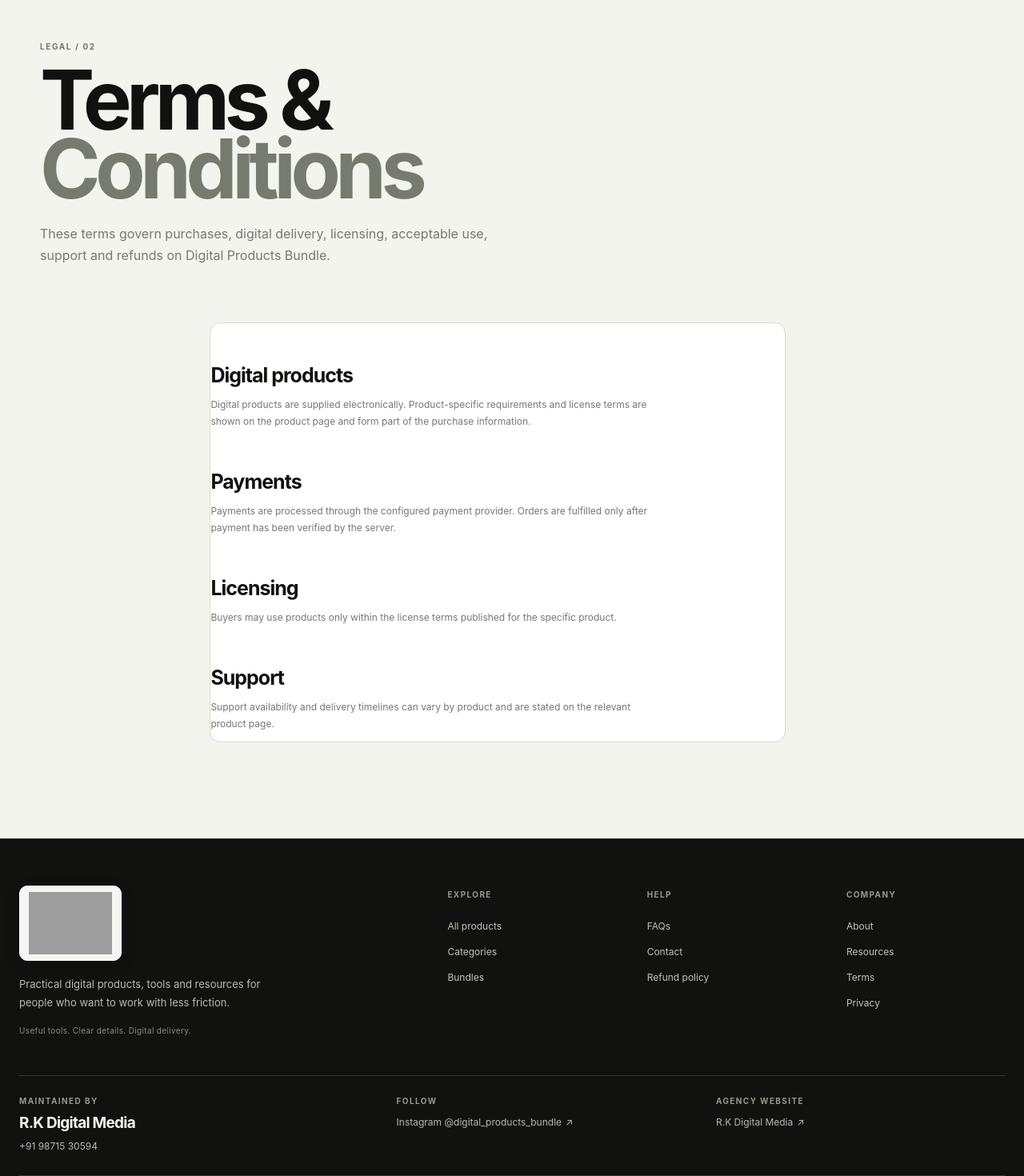
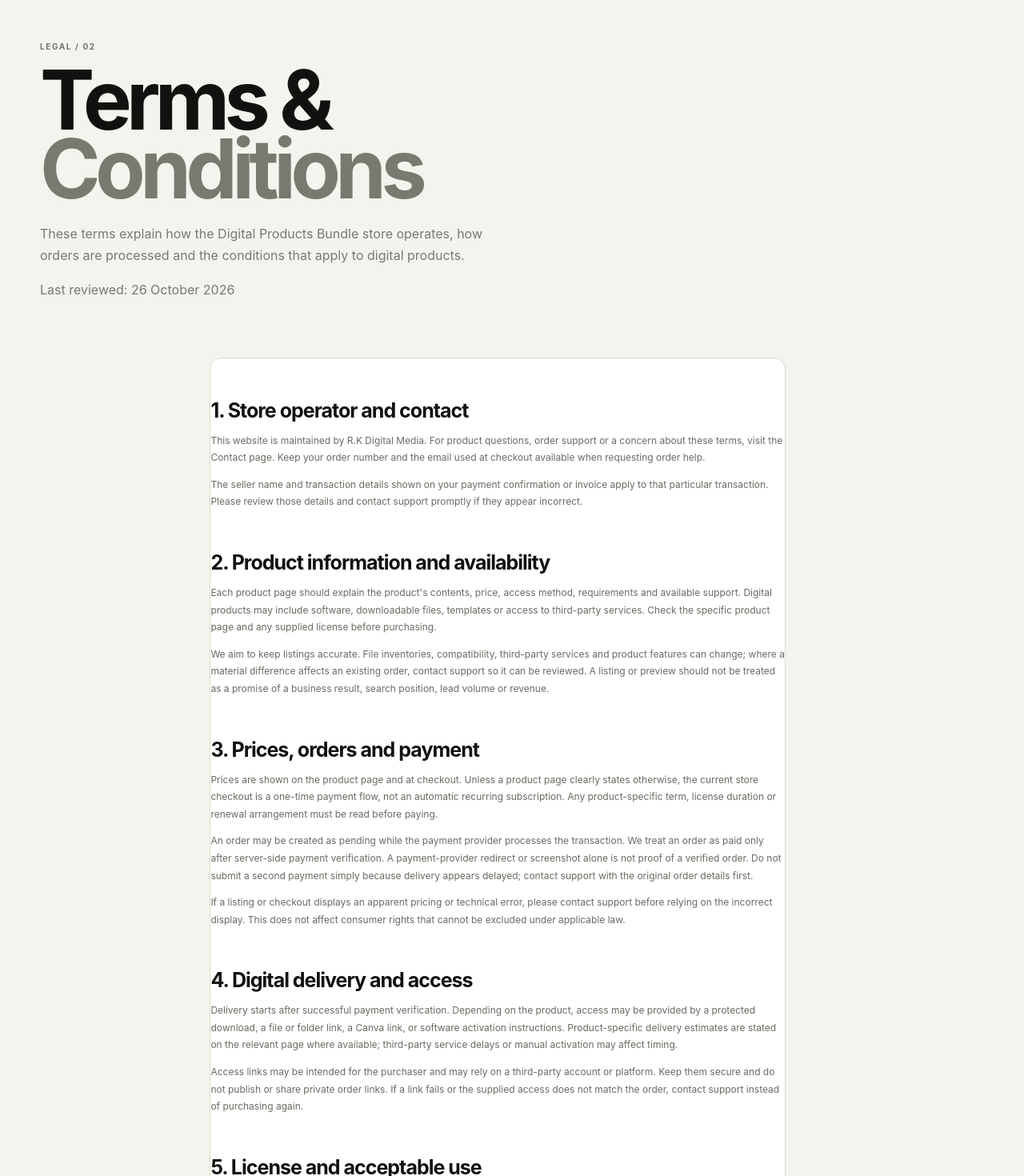
Before and after one commit to rohit-kumar-seo-repo/digital_products_bundle, a Next.js app: page /terms in a window 1280 px wide. Shown: the part 106-1576 px from the top of the page at 80% size. Built offline with nearby package versions, Linux system fonts and the light colour scheme; grey boxes are pictures that could not be loaded.

Commit message:
legal: expand terms for orders licensing and delivery

```diff
--- a/app/terms/page.tsx
+++ b/app/terms/page.tsx
@@ -1 +1,77 @@
-import {Reveal} from "@/components/motion";export const metadata={title:"Terms & Conditions | Digital Products Bundle",alternates:{canonical:"/terms"}};export default function Terms(){return <main className="legalV3"><div className="container"><Reveal><span className="eyebrow">LEGAL / 02</span><h1>Terms &<br/><em>Conditions</em></h1><p>These terms govern purchases, digital delivery, licensing, acceptable use, support and refunds on Digital Products Bundle.</p></Reveal><div className="legalBodyV3"><h2>Digital products</h2><p>Digital products are supplied electronically. Product-specific requirements and license terms are shown on the product page and form part of the purchase information.</p><h2>Payments</h2><p>Payments are processed through the configured payment provider. Orders are fulfilled only after payment has been verified by the server.</p><h2>Licensing</h2><p>Buyers may use products only within the license terms published for the specific product.</p><h2>Support</h2><p>Support availability and delivery timelines can vary by product and are stated on the relevant product page.</p></div></div></main>}
+import Link from "next/link";
+import type { Metadata } from "next";
+import { Reveal } from "@/components/motion";
+
+export const metadata: Metadata = {
+  title: "Terms and Conditions",
+  description: "Terms for purchasing and using digital products from Digital Products Bundle, including licensing, payment, delivery and support.",
+  alternates: { canonical: "/terms" },
+};
+
+export default function Terms() {
+  return (
+    <main className="legalV3">
+      <div className="container">
+        <Reveal>
+          <span className="eyebrow">LEGAL / 02</span>
+          <h1>Terms &amp;<br /><em>Conditions</em></h1>
+          <p>These terms explain how the Digital Products Bundle store operates, how orders are processed and the conditions that apply to digital products.</p>
+          <p className="legalUpdatedV1">Last reviewed: 26 October 2026</p>
+        </Reveal>
+        <div className="legalBodyV3 legalBodyLongV1">
+          <section>
+            <h2>1. Store operator and contact</h2>
+            <p>This website is maintained by R.K Digital Media. For product questions, order support or a concern about these terms, visit the <Link href="/contact">Contact page</Link>. Keep your order number and the email used at checkout available when requesting order help.</p>
+            <p>The seller name and transaction details shown on your payment confirmation or invoice apply to that particular transaction. Please review those details and contact support promptly if they appear incorrect.</p>
+          </section>
+          <section>
+            <h2>2. Product information and availability</h2>
+            <p>Each product page should explain the product's contents, price, access method, requirements and available support. Digital products may include software, downloadable files, templates or access to third-party services. Check the specific product page and any supplied license before purchasing.</p>
+            <p>We aim to keep listings accurate. File inventories, compatibility, third-party services and product features can change; where a material difference affects an existing order, contact support so it can be reviewed. A listing or preview should not be treated as a promise of a business result, search position, lead volume or revenue.</p>
+          </section>
+          <section>
+            <h2>3. Prices, orders and payment</h2>
+            <p>Prices are shown on the product page and at checkout. Unless a product page clearly states otherwise, the current store checkout is a one-time payment flow, not an automatic recurring subscription. Any product-specific term, license duration or renewal arrangement must be read before paying.</p>
+            <p>An order may be created as pending while the payment provider processes the transaction. We treat an order as paid only after server-side payment verification. A payment-provider redirect or screenshot alone is not proof of a verified order. Do not submit a second payment simply because delivery appears delayed; contact support with the original order details first.</p>
+            <p>If a listing or checkout displays an apparent pricing or technical error, please contact support before relying on the incorrect display. This does not affect consumer rights that cannot be excluded under applicable law.</p>
+          </section>
+          <section>
+            <h2>4. Digital delivery and access</h2>
+            <p>Delivery starts after successful payment verification. Depending on the product, access may be provided by a protected download, a file or folder link, a Canva link, or software activation instructions. Product-specific delivery estimates are stated on the relevant page where available; third-party service delays or manual activation may affect timing.</p>
+            <p>Access links may be intended for the purchaser and may rely on a third-party account or platform. Keep them secure and do not publish or share private order links. If a link fails or the supplied access does not match the order, contact support instead of purchasing again.</p>
+          </section>
+          <section>
+            <h2>5. License and acceptable use</h2>
+            <p>The license supplied or linked for the specific product controls how that product may be used. Buying a file does not automatically transfer ownership of the underlying intellectual property or grant permission to resell, redistribute, sublicense or publish the original files. Confirm client-work, commercial-use, multi-site and redistribution rights in the applicable license before use.</p>
+            <p>You are responsible for using products lawfully and following the rules of any connected platform. For messaging tools, contact lists, customer data and outreach, you are responsible for having the permissions and legal basis required for your communications. Do not use a product to send unlawful, deceptive or unwanted messages, or to bypass a platform's safeguards.</p>
+          </section>
+          <section>
+            <h2>6. Third-party tools and services</h2>
+            <p>Some products depend on services such as WordPress, Shopify, Canva, Google Drive or other platforms. Those services have their own terms, technical limits, account requirements and availability. We do not control their infrastructure, account decisions or future product changes. A reference to a third-party brand does not mean that the brand endorses this store or the product unless explicitly stated.</p>
+          </section>
+          <section>
+            <h2>7. Support, updates and changes</h2>
+            <p>Support scope varies by product and is described on its product page. Support may help with order access, delivery instructions and product questions; it does not automatically include custom development, installation, marketing services or troubleshooting of unrelated third-party systems.</p>
+            <p>Updates are included only where the relevant listing or license says they are. Statements such as lifetime access should be interpreted alongside the specific product terms and any third-party dependencies described on the listing.</p>
+          </section>
+          <section>
+            <h2>8. Refunds and consumer rights</h2>
+            <p>Refund requests are handled under the published <Link href="/refund-policy">Refund Policy</Link>, the facts of the order and applicable law. Digital delivery may affect eligibility, but nothing in these terms is intended to remove a right or remedy that cannot legally be excluded.</p>
+          </section>
+          <section>
+            <h2>9. Website availability and security</h2>
+            <p>We use reasonable measures to operate the storefront and protect order access, but cannot promise uninterrupted access to the website or third-party services. Please report broken links, suspected unauthorized access or order discrepancies through the Contact page.</p>
+          </section>
+          <section>
+            <h2>10. Changes to these terms</h2>
+            <p>These terms may be updated as the store, products or legal requirements change. The page's review date indicates when it was last checked. The terms applicable to a purchase should be read together with its product listing, order confirmation and specific license. If a material concern affects an existing order, contact support.</p>
+          </section>
+          <section>
+            <h2>Related policies</h2>
+            <p>Read the <Link href="/privacy">Privacy Policy</Link>, <Link href="/refund-policy">Refund Policy</Link> and <Link href="/faq">FAQs</Link> before checkout.</p>
+          </section>
+        </div>
+      </div>
+    </main>
+  );
+}
```
